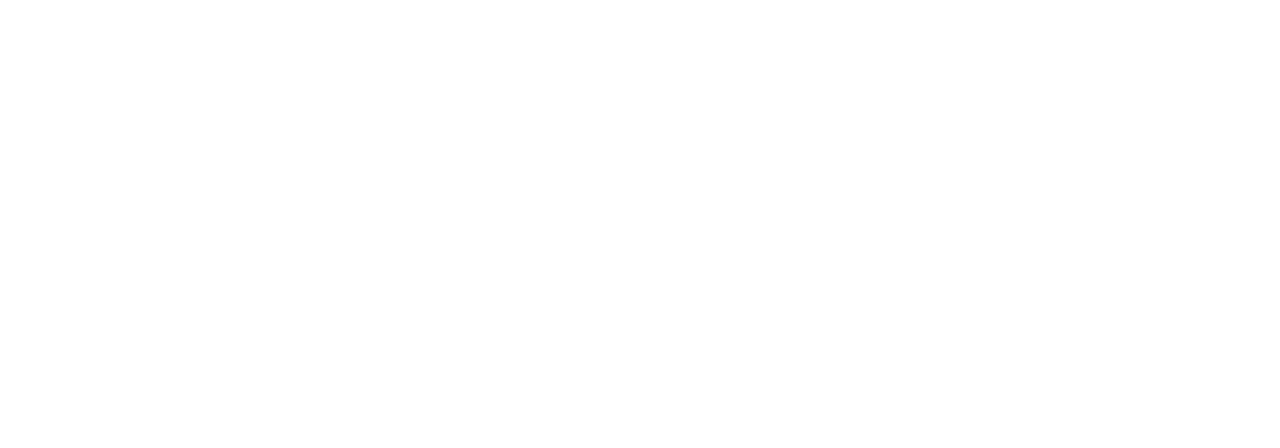
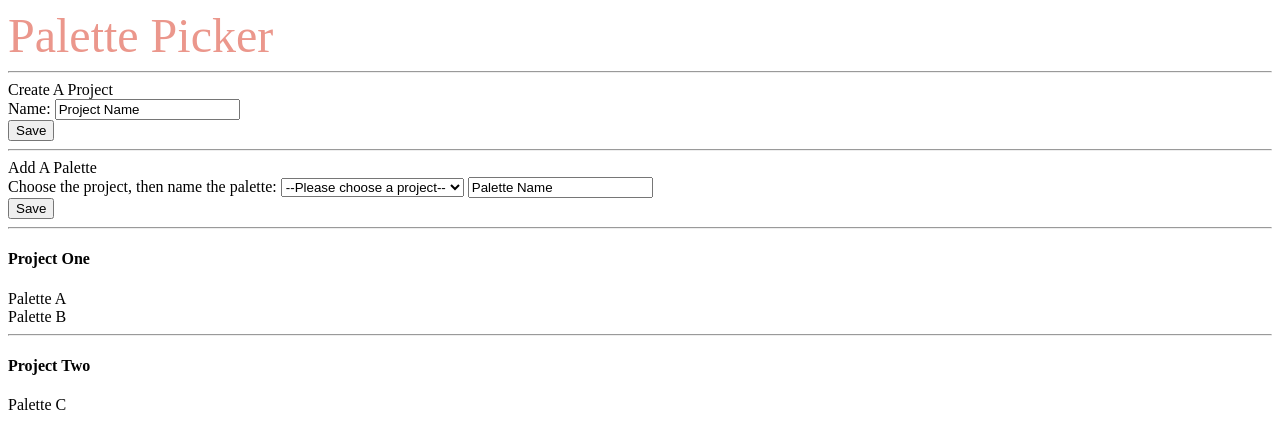
Before and after one commit to tmcjunkinmarquis/PalettePicker, a website: page public/index.html in a window 1280 px wide. Drawn offline with Linux system fonts and the light colour scheme.

Commit message:
Hookup of styles.css

```diff
--- a/package.json
+++ b/package.json
@@ -10,6 +10,7 @@
   "author": "",
   "license": "ISC",
   "dependencies": {
-    "express": "^4.16.3"
+    "express": "^4.16.3",
+    "jquery": "^3.3.1"
   }
 }
--- a/public/css/styles.css
+++ b/public/css/styles.css
@@ -0,0 +1,4 @@
+.logo {
+  color: #EB978C;
+  font-size: 3em;
+}
--- a/public/index.html
+++ b/public/index.html
@@ -1,12 +1,66 @@
 <!DOCTYPE html>
 <html lang="en">
 <head>
-  <meta charset="UTF-8">
-  <meta name="viewport" content="width=device-width, initial-scale=1.0">
-  <meta http-equiv="X-UA-Compatible" content="ie=edge">
+  <!-- <meta charset="UTF-8">
+  <meta name="viewport" content="width=device-width, initial-scale=1.0"> -->
+  <!-- <meta http-equiv="X-UA-Compatible" content="ie=edge"> -->
+  <link rel="stylesheet" type="text/css" href="./css/styles.css" />
   <title>Palette Picker</title>
 </head>
+
 <body>
+  <div class="ui-container">
+    <div class="logo">Palette Picker</div>
+    <hr>
+
+    <div class="create-project">Create A Project
+      <form action="/create-project" method="post">
+        <div>
+          <label for="project-name">Name:</label>
+          <input type="text" value="Project Name" name="project_name">
+          <div class="button">
+            <button type="submit">Save</button>
+          </div>
+        </div>
+      </form>
+    </div>
+    <hr>
+
+    <div class="add-palette">Add A Palette
+      <form action="/create-palette" method="post">
+        <div>
+          <label for="project-select">Choose the project, then name the palette:</label>
+
+          <select id="project-select">
+            <option value="">--Please choose a project--</option>
+            <option value="dog">Dog</option>
+          </select>
+          <input type="text" value="Palette Name" name="palette_name">
+          <div class="button">
+            <button type="submit">Save</button>
+          </div>
+        </div>
+      </form>
+    </div>
+    <hr>
+
+    <div class="project-cards-container">
+      <div>
+        <h4>Project One</h4>
+        <div>Palette A</div>
+        <div>Palette B</div>
+      </div>
+
+      <hr>
+
+      <div>
+        <h4>Project Two</h4>
+        <div>Palette C</div>
+      </div>
+
+
+    </div>
+  </div>
 
 </body>
 </html>
--- a/server.js
+++ b/server.js
@@ -2,10 +2,12 @@ const express = require('express');
 const app = express();
 
 app.set('port', process.env.PORT || 3000);
-app.locals.title = 'Chat Box';
+app.locals.title = 'Palette Picker';
+
+app.use(express.static('public'))
 
 app.get('/', (request, response) => {
-  response.send('Oh hey Chat Box');
+  // response.status(200).sendFile('public/index.html', { root: __dirname });
 });
 
 app.listen(app.get('port'), () => {
```
Also changed, not shown: public/js/app.js (added, +11 -0 lines), 1 other file.
